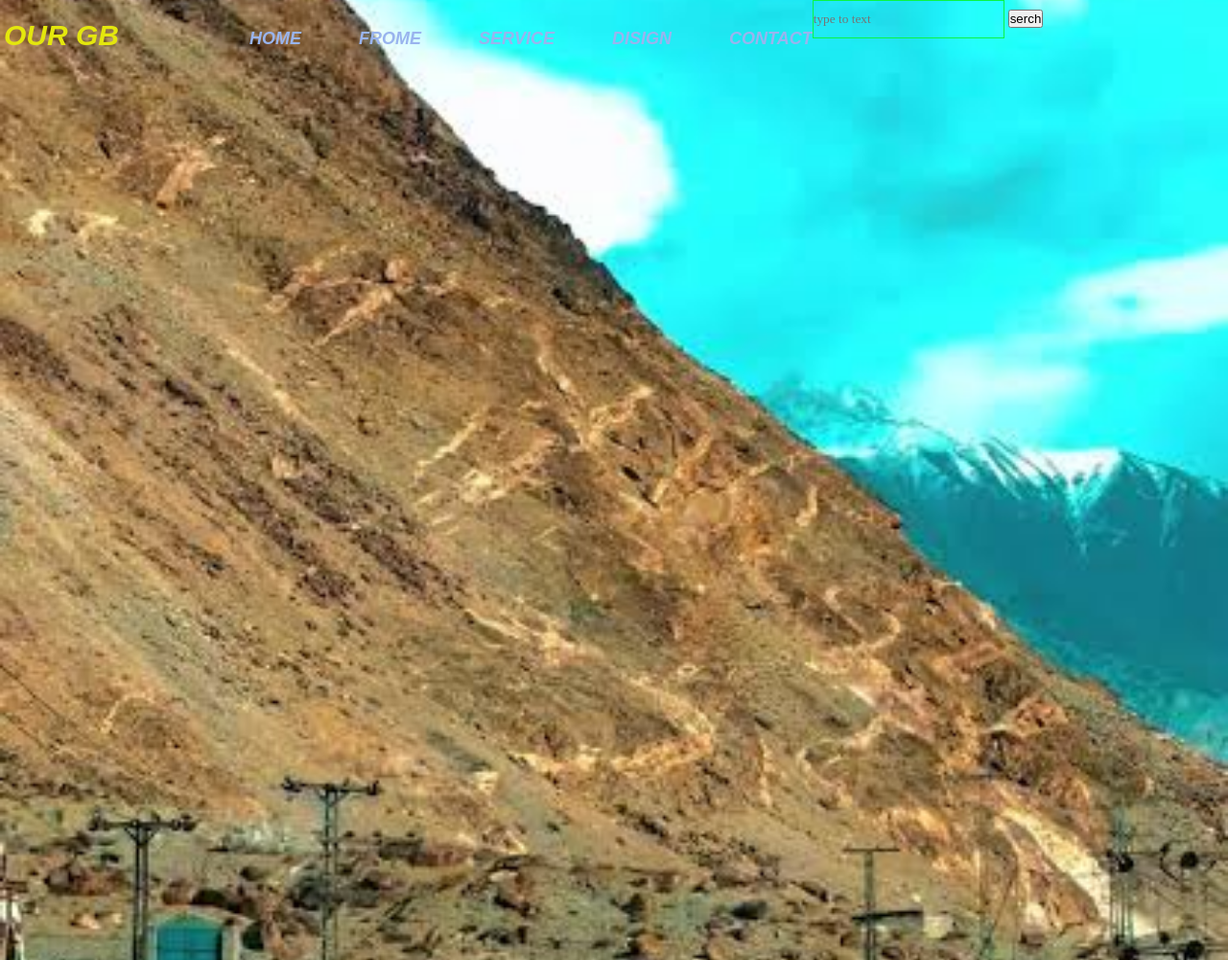
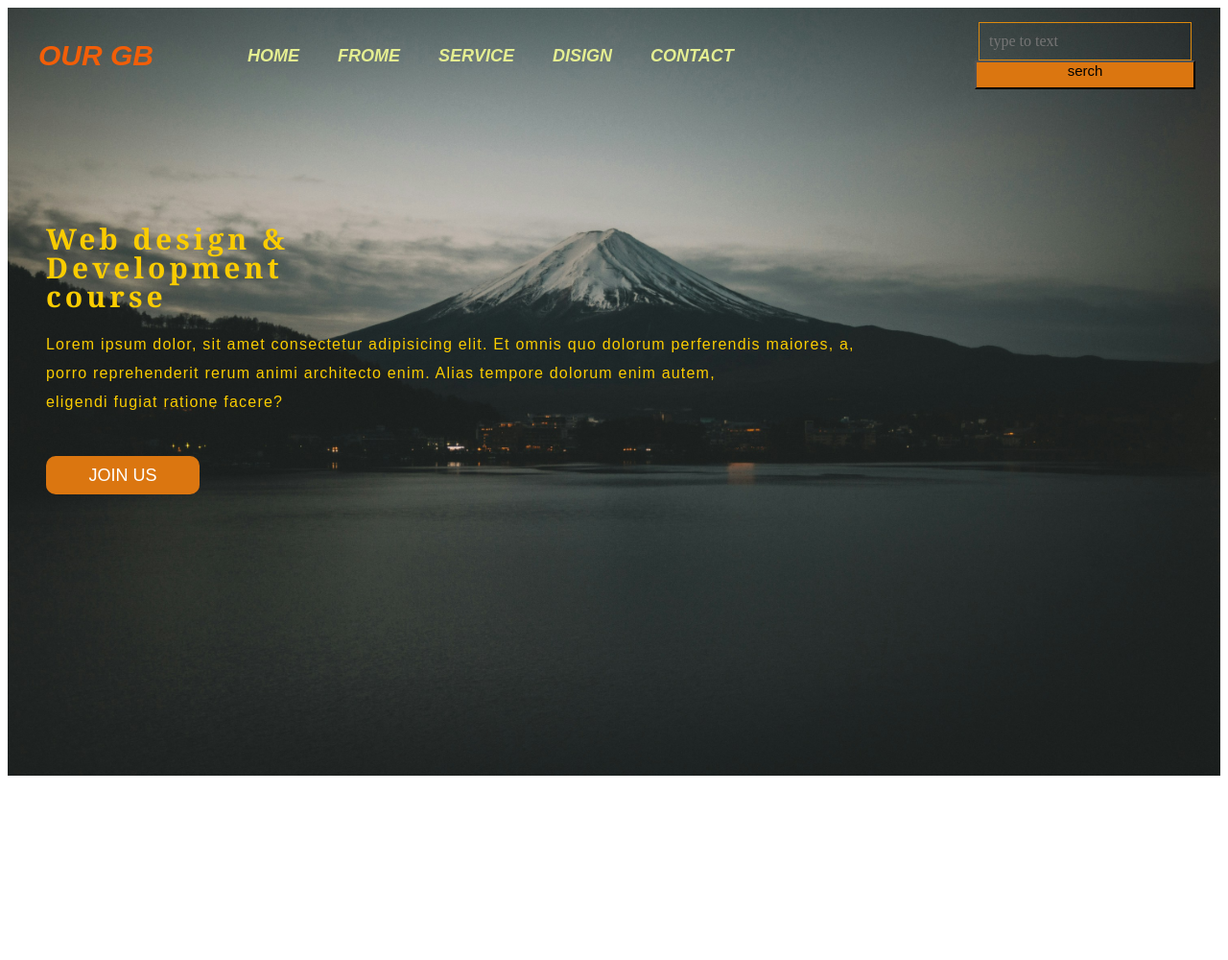
Before and after one commit to reeyanansar/first-web-using-html-css, a plain HTML site: page first web using html and css/index.html in a window 1280 px wide. Shown: the whole page at 96% size. After the commit the page ends 816 px from the top, so only its background shows below. Drawn offline with Linux system fonts and the light colour scheme.

Commit message:
Add files via upload

```diff
--- a/first web using html and css/index.html
+++ b/first web using html and css/index.html
@@ -1,18 +1,18 @@
 <!DOCTYPE html>
 <html lang="en">
+
 <head>
     <title>firstwebsite</title>
     <link rel="stylesheet" href="style.css">
 </head>
+
 <body>
     <div class="main">
         <div class="Nevbar">
+            <div class="menu">
                 <div class="icon">
                     <h2 class="logo"><i>OUR GB</i></h2>
-
-
                 </div>
-            <div class="menu">
                 <ul>
                     <li><a href="HOME"><i>HOME</i></a></li>
                     <li><a href="from"><i>FROME</i></a></li>
@@ -23,11 +23,20 @@
                 </ul>
             </div>
             <div class="serchbar">
-                <input class="srch" type="search" name=""placeholder="type to text">
-                <a href="#"><button class="btn">serch</button></a>
+                <input class="srch" type="search" name="" placeholder="type to text">
+                <button class="btn">serch</button>
             </div>
-
+        </div>
+        <div class="content">
+            <h1>Web design &<br><span>Development</span> <br>course</h1>
+            <p class="par"> Lorem ipsum dolor, sit amet consectetur adipisicing elit.
+                Et omnis quo dolorum perferendis maiores, a,<br> porro reprehenderit rerum animi architecto enim.
+                Alias tempore dolorum enim autem,<br> eligendi fugiat ratione facere?</p>
+            <!-- <button class="cn"><a href="#">JOIN US</a></button> -->
+             <button>JOIN US</button>
+        </div>
     </div>
 
 </body>
+
 </html>
--- a/first web using html and css/style.css
+++ b/first web using html and css/style.css
@@ -1,53 +1,67 @@
-*{
-    margin: 0;
+* {
+    /* margin: 0; */
     padding: 0;
 
 }
-.main{
+
+.main {
     width: 100%;
     /* background: linear-gradient() (to top, rgba(121, 74, 217)60%,rgba(121, 74, 217)50%), url("IMG-20241106-WA0207.jpg")"; */
     /* background-position: center; */
     /* background-size: cover; */
     /* height: 109vh;  */
-    background-image: url(./IMG-20241106-WA0207.jpg);
+    background-image: url(walpaper.jpg);
     background-repeat: no-repeat;
-    height: 1000px;
+    height: 100vh;
     background-size: cover;
     background-position: center;
 
 }
-.navbar{
-    width: 1200px;
+
+.navbar {
+    width: 100%;
+    display: flex;
+    align-items: center;
+    padding: 0px 20px;
+    justify-content: space-between;
     height: 75px;
-    margin: auto;
-    display: flex;
+    /* margin: auto; */
+    /* display: flex;
     justify-content: center;
     align-items: center;
-    flex-direction: column;
+    flex-direction: row; */
 
 
 }
-.icon{
+
+.icon {
     width: 200px;
-    float: left;
-    height: 70px;
+    /* float: left; */
+    display: flex;
+    align-items: center;
 }
-.logo{
-    color: #e4e70d;
+
+.logo {
+    color: hwb(22 3% 5%);
     font-size: 30px;
     font-family: Arial, Helvetica, sans-serif;
-    padding-left: 4px;
-    float: left;
-    margin-top: 20px;
+    padding-left: 2px;
+    /* float: left; */
+    /* margin-top: 20px; */
+
+
 }
-.menu{
-    width: 400x;
-    float:left;
-    height: 30px;
-    margin-top: 30px;
+
+.menu {
+    /* float:left; */
+    height: 100px;
+
+    display: flex;
+    /* margin-top: 30px; */
 }
-ul{
-   float: left;
+
+ul {
+    /* float: left; */
     display: flex;
     justify-content: center;
     align-items: center;
@@ -55,40 +69,133 @@ ul{
 
 
 }
- ul li{
+
+ul li {
     list-style: none;
-    margin-left: 60px;
-    margin: top 70px;;
+    padding: 20px;
     font-size: 18px;
-    color: aqua;
+    color: #37fa10;
 }
-ul li a{
+
+ul li a {
     text-decoration: none;
-    color: rgb(153, 180, 238);
+    color: hsl(66, 73%, 75%);
     font-family: Arial;
+    transition: 0.4s ease-in-out;
     font-weight: bold;
-    transition: 0.4s ease-in-out;
 }
-ul li a:hover{
+
+ul li a:hover {
 
 
 
-    color: #e21111;
+    color: hsl(0, 73%, 53%);
 
 }
-.serchbar{
+
+.serchbar {
+
+    display: flex;
+    flex-direction: column;
+    align-items: center;
+
+}
+
+.srch {
+    font-family: 'Times New Roman';
     width: 100%;
+    height: 40px;
+    background: transparent;
+    border: 1px solid hsl(36, 89%, 46%);
+    /* margin-top: 2px; */
+    color: rgb(247, 247, 247);
+    /* margin-top: 20px; */
+    color: hwb(108 1% 95%);
+    font-size: 16px;
     /* float: left; */
-
+    padding: 10px;
+    /* margin-left: 10px; */
 
 
 }
-.srch{
-    font-family: 'Times New Roman';
-    width: 200px;
-    height:40px;
-    background: transparent;
-    border: 1px solid #0af545;
-    /* margin-top: 2px; */
-    color: #e4e70d;
+
+.btn {
+    width: 104%;
+    height: 30px;
+    background: rgb(219, 118, 16);
+    /* margin-top: 30px; */
+    color: 36, 89%, 46%;
+    font-size: 15px;
+    padding-bottom: 20px;
 }
+
+.btn:focus {
+    outline: none;
+}
+
+.srch:focus {
+    outline: none;
+}
+
+.Nevbar {
+    display: flex;
+    align-items: center;
+    padding: 0px 30px;
+    justify-content: space-between;
+}
+
+.content {
+    width: 100%;
+    height: auto;
+    position: relative;
+    margin: auto;
+    align-items: center;
+    color: hwb(49 0% 2%);
+    letter-spacing: 1.2px;
+    font-family: Arial;
+    line-height: 30px;
+    padding-left: 20px;
+    padding-bottom: 25px;
+}
+
+.content p {
+    padding-left: 20px;
+    padding-bottom: 25px;
+    font-family: Arial;
+    letter-spacing: 1.2px;
+    line-height: 30px;
+
+}
+
+.content h1 {
+    font-family: Georgia, 'Times New Roman';
+    font-size: 30px;
+    padding-left: 20px;
+    margin-top: 10%;
+    letter-spacing: 4px;
+}
+
+.content button{
+    width: 160px;
+    height: 40px;
+    background: rgb(219, 118, 16);
+    border: none;
+    margin-bottom: 10px;
+    margin-left: 20px;
+    font-size: 18px;
+    border-radius: 10px;
+    cursor: pointer;
+    transition: 4s ease;
+    color: white;
+}
+.content.cn a{
+    text-decoration: none;
+    color: rgb(255, 255, 255);
+    transition: .3s ease;
+
+}
+.cn:hover{
+    background-color:rgb(255, 0, 0);
+
+
+}
```
Also changed, not shown: first web using html and css/walpaper.jpg (added). Lines whose indentation alone changed are shown as unchanged.
